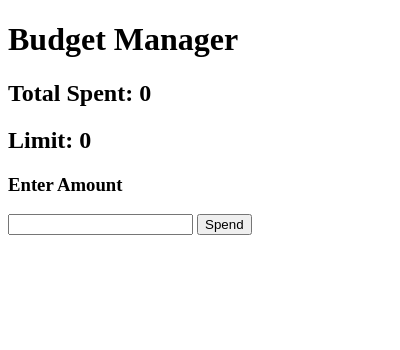
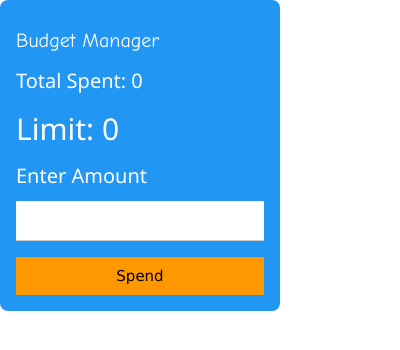
Before and after one commit to amanbharti0302/Budjet-Manager, a browser extension: page popup.html in a window 400 px wide. Drawn offline with nearby package versions, Linux system fonts and the light colour scheme.

Commit message:
css of options

```diff
--- a/popup.html
+++ b/popup.html
@@ -5,14 +5,19 @@
     <meta name="viewport" content="width=device-width, initial-scale=1.0">
     <title>Keylogger Extension</title>
     <script src="jquery-3.5.1.min.js"></script>
+    <link rel="stylesheet" href="./public/popup.css">
+    <link rel="stylesheet" href="https://www.w3schools.com/w3css/4/w3.css">
 </head>
 <body>
-    <h1>Budget Manager</h1>
-    <h2>Total Spent: <span id="total">0</span></h2>
+    <div class="w3-container w3-padding-16 w3-blue w3-round-large" style="width: 280px;overflow: hidden;">
+    <h4 class="head">Budget Manager</h4>
+    <h4>Total Spent: <span id="total">0</span></h4>
     <h2>Limit: <span id="limit">0</span></h2>
-    <h3>Enter Amount</h3>
-    <input id="amount" type="text">
-    <input id="spendAmount" type="submit" value="Spend"/>
+    <h4>Enter Amount</h4>
+    <label for="amount"></label>
+    <input id="amount" class="w3-margin-bottom w3-input" type="text">
+    <input id="spendAmount" class="w3-btn w3-orange" type="submit" value="Spend"/>
+    </div>
 </body>
 
 <script src="popup.js"></script>
--- /dev/null
+++ b/public/popup.css
@@ -0,0 +1,9 @@
+*,body,html{
+    padding: 0;
+    margin: 0;
+    width: 100%;
+    height: auto;
+}
+.head{
+    font-family: "Comic Sans MS", cursive, sans-serif;
+}
```
